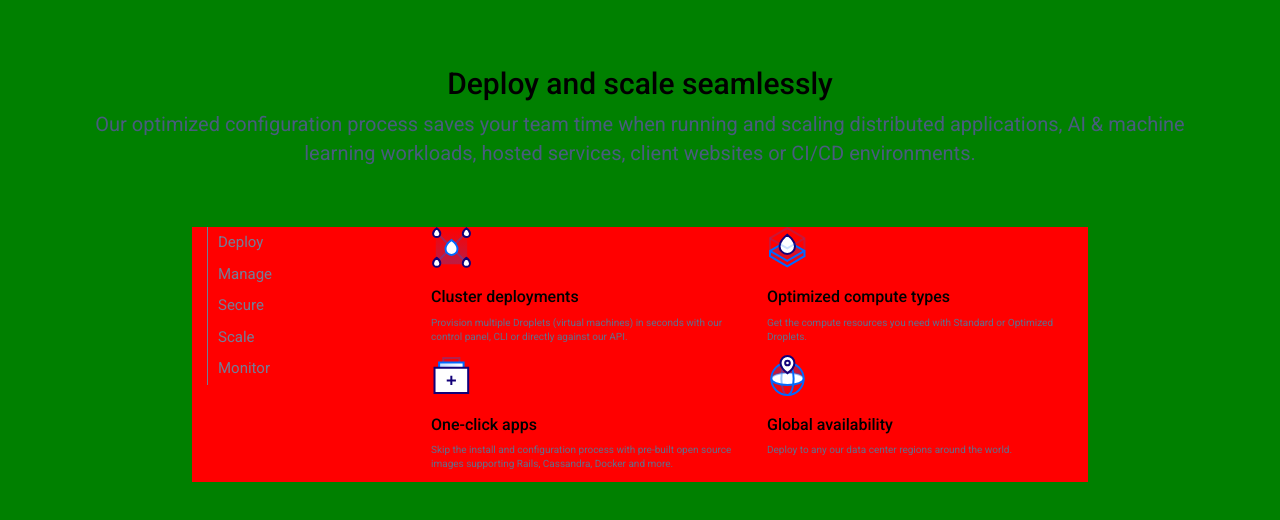
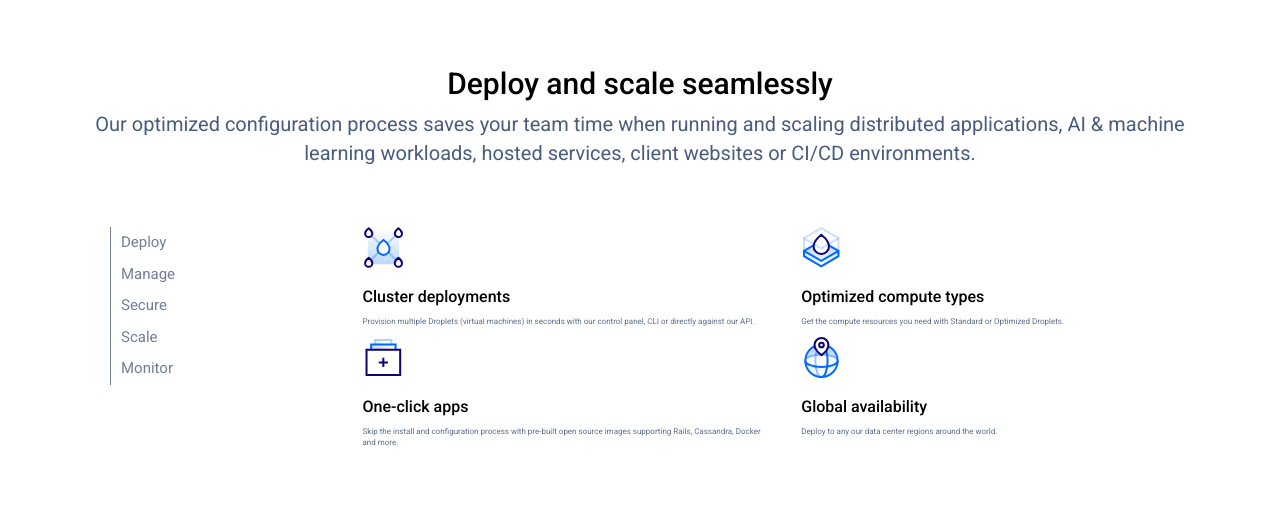
Before and after one commit to grecomatteo86/html-css-digitalocean, a plain HTML site: page index.html in a window 1280 px wide. Shown: the part 776-1296 px from the top of the page. Drawn offline with nearby package versions, Linux system fonts and the light colour scheme.

Commit message:
second_section third commit

```diff
--- a/css/style.css
+++ b/css/style.css
@@ -20,7 +20,7 @@ body{
   font-size: 16px;
 }
 .second_paragraph{
-  font-size: 10px;
+  font-size: 8px;
   color: rgb(96, 111, 140);
 }
 /* /general_typo */
@@ -229,7 +229,6 @@ body{
 
 /* second_section */
 .second_section{
-  background-color: green;
   padding-bottom: 60px;
 }
 .second_section .second_title{
@@ -237,14 +236,6 @@ body{
 }
 .second_section .first_paragraph{
   padding-top: 0;
-}
-.second_section .container_custom{
-  background-color: red;
-  width: 70%;
-  margin: auto;
-}
-.container_custom ul{
-  padding-left: 0;
 }
 .second_section li{
   list-style: none;
@@ -294,6 +285,10 @@ body{
   }
   /* /first_section */
 
+  .second_section_links_list{
+    padding: 0 0 20px 0;
+  }
+
 }
 
 
--- a/index.html
+++ b/index.html
@@ -268,7 +268,7 @@
       <div class="container">
 
 
-        <!-- second_section_title_paragraph -->
+        <!-- title_paragraph_row -->
         <div class="row">
 
           <div class="col-xs-12">
@@ -277,27 +277,18 @@
           </div>
 
         </div>
-        <!-- /second_section_title_paragraph -->
-
-
-      </div>
+        <!-- /title_paragraph_row -->
 
 
 
-
-      <!-- second_section_custom_container -->
-      <div class="container_custom">
-
-        <div class="container-fluid">
-
-
+        <!-- links_list_columns_boxes_row -->
         <div class="row">
 
 
           <!-- custom_container_links_list -->
           <div class="col-xs-12 col-md-3">
 
-              <ul>
+            <ul class="second_section_links_list">
               <li><a class="links_list" href="#">Deploy</a></li>
               <li><a class="links_list" href="#">Manage</a></li>
               <li><a class="links_list" href="#">Secure</a></li>
@@ -419,22 +410,10 @@
 
 
         </div>
-
+        <!-- links_list_columns_boxes_row -->
 
 
       </div>
-
-      </div>
-      <!-- /second_section_custom_container -->
-
-
-
-
-
-
-
-
-
 
     </section>
     <!-- /second_section -->
```
Lines whose indentation alone changed are shown as unchanged.
